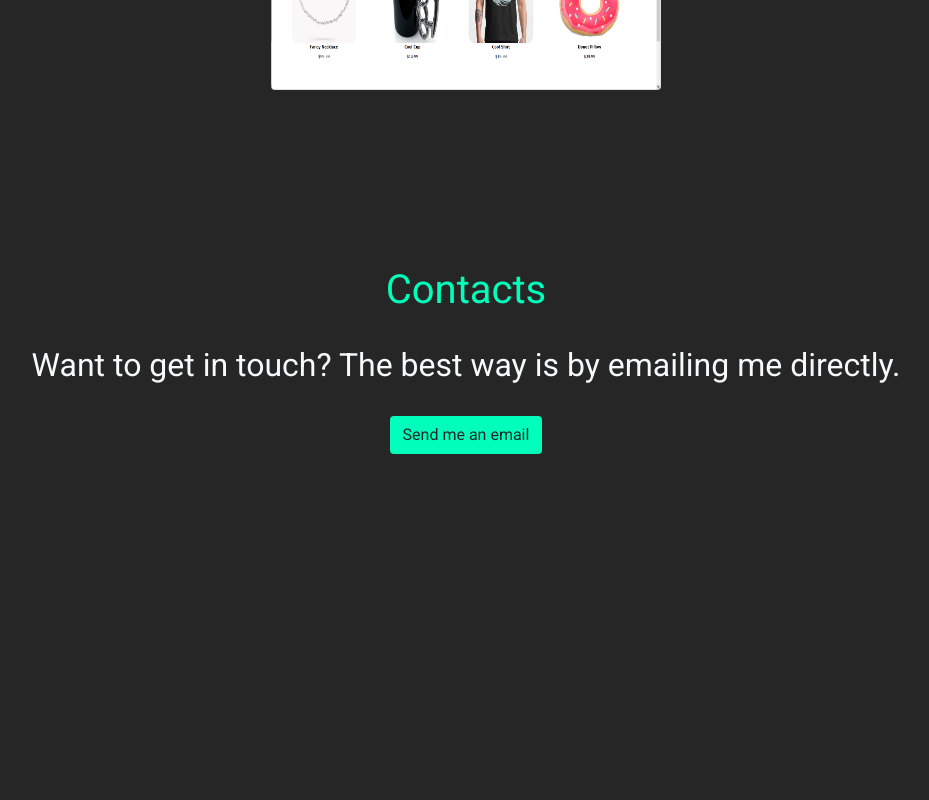
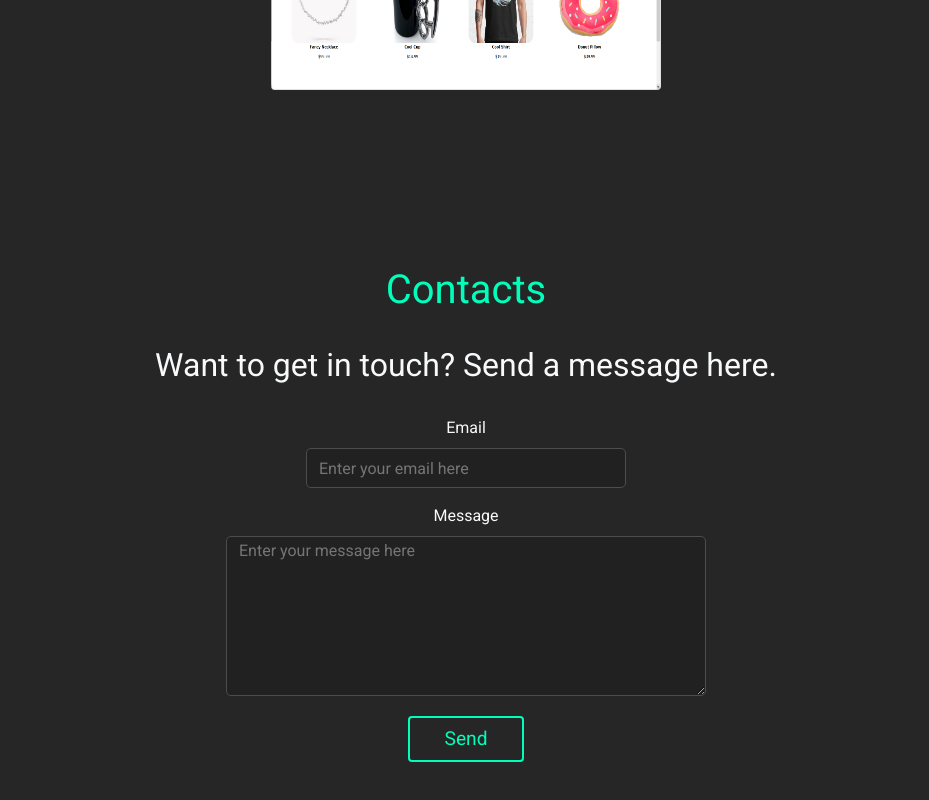
Before and after one commit to LandonShay/Portfolio, a plain HTML site: page index.html in a window 1280 px wide. Shown: the part 2374-3174 px from the top of the page, without its empty margins (174-1103 px from the left). Before the commit the page ends 2876 px from the top, so only its background shows below. Drawn offline with nearby package versions, Linux system fonts and the light colour scheme.

Commit message:
added contacts/github

```diff
--- a/index.html
+++ b/index.html
@@ -55,10 +55,8 @@
           </li>
         </ul>
         <ul>
-          <li><a href="assets/resume.pdf"
-            target="assets/resume.pdf" type="button"
-            class="btn resume">Resume
-          </a></li>
+          <li><a href="assets/resume.pdf" target="assets/resume.pdf" type="button" class="btn resume">Resume
+            </a></li>
         </ul>
       </div>
     </div>
@@ -81,8 +79,8 @@
               </a>
             </div>
             <div class="flex icon">
-              <a href="mailto:landonshay@gmail.com" target="mailto:landonshay@gmail.com">
-                <img src="assets/gmail.png">
+              <a href="https://github.com/LandonShay" target="https://github.com/LandonShay">
+                <img src="assets/git.png">
               </a>
             </div>
           </div>
@@ -91,11 +89,14 @@
           <h4>About Me <span class="line"></span></h4>
           <br />
           <p>My name is Landon Shay. I'm a full-stack developer in Indianapolis, IN. Despite finding high levels of
-            success in the healthcare field, I found a passion in programming and honed my skills in both front and back end
-            development. With a background in the healthcare field, my specialties lie in effective communication, highly detail
+            success in the healthcare field, I found a passion in programming and honed my skills in both front and back
+            end
+            development. With a background in the healthcare field, my specialties lie in effective communication,
+            highly detail
             oriented work, and meeting deadlines.
             <br>
-            I've been messing with computers for years, from building my own, to making my own small games for fun. Here's some
+            I've been messing with computers for years, from building my own, to making my own small games for fun.
+            Here's some
             of the technologies I'm familiar with:
           </p>
           <ul>
@@ -183,19 +184,28 @@
   <!--My Projects End-->
   <!--Contacts Start-->
   <div id="scroll3"></div>
-  <section class="p-5 text-light text-center">
+  <section class="p-5 text-light text-center flex">
     <h1 class="name">Contacts</h1>
     <br>
     <div class="container-lg">
-      <h2>Want to get in touch? The best way is by emailing me directly.</h2>
+      <h2>Want to get in touch? Send a message here.</h2>
       <br>
-        <div>
-          <a href="mailto:landonshay@gmail.com"
-            target="mailto:landonshay@gmail.com" type="button"
-            class="btn" style="background-color: #00ffbb">Send me an email
-          </a>
-        </div>
+      <div>
+        <form action="https://formspree.io/f/xknybbny" target="https://formspree.io/f/xknybbny" method="POST">
+          <label class="col-12">
+            Email
+            <br>
+            <input type="email" name="email" class="inputBox" id="emailBox" placeholder="Enter your email here">
+          </label>
+          <label class="col-12">
+            Message
+            <br>
+            <textarea name="message" class="inputBox" id="messageBox" placeholder="Enter your message here"></textarea>
+          </label>
+          <button class="btn emailButton" type="submit">Send</button>
+        </form>
       </div>
+    </div>
     </div>
   </section>
 
--- a/main.css
+++ b/main.css
@@ -201,3 +201,39 @@ transition: .2s
 #left{
     text-align: left;
 }
+
+.inputBox{
+    background-color:#212121;
+    color: white;
+    border: solid 1px rgb(77, 77, 77);
+    text-indent: 10px;
+}
+
+#emailBox{
+    height: 2.5em;
+    width: 20em;
+    border-radius: 5px;
+    margin-bottom: 1em;
+    margin-top: .5em;
+}
+
+#messageBox{
+    height: 10em;
+    width: 30em;
+    border-radius: 5px;
+    margin-top: .5em;
+    margin-bottom: .8em;
+}
+
+.emailButton{
+    width: 6em;
+    height: 2.4em;
+    font-size: 1.2em;
+    color: #00ffbb;
+    border: 2px solid #00ffbb;
+}
+
+.emailButton:hover{
+    background-color: #00ffbb;
+    color: black;
+}
```
Also changed, not shown: assets/GitHub.png (added), assets/git.png (added).
